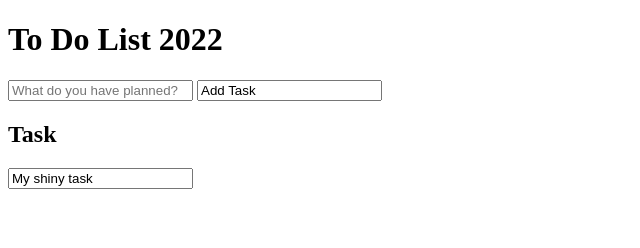
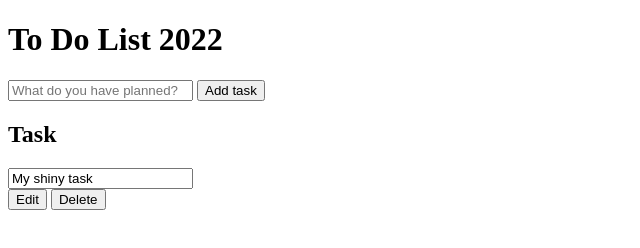
Before and after one commit to CodeAdrianTapia/toDo-App, a plain HTML site: page index.html in a window 1280 px wide. Shown: the whole page, without its empty margins (0-640 px from the left). Drawn offline with Linux system fonts and the light colour scheme.

Commit message:
Add files via upload

```diff
--- a/index.html
+++ b/index.html
@@ -10,15 +10,15 @@
 <body>
     <header>
         <h1>To Do List 2022</h1>
-        <form>
+        <form id="new-task-form">
         <input
             type="text"
             id="new-tast-input"
             placeholder="What do you have planned?"/>
         <input
-            type="sumbit"
-            id="new-task-sumbit"
-            value="Add Task" />
+            type="submit"
+            id="new-task-submit"
+            value="Add task" />
         </form>
     </header>
     <main>
@@ -34,9 +34,12 @@
                         readonly
                     />
                 </div>
+                <div class="actions">
+                    <button class="edit">Edit</button>
+                    <button class="delete">Delete</button>
             </div>
         </section>
     </main>
-
+    <script src="todo.js"></script>
 </body>
 </html>
--- a/main.css
+++ b/main.css
@@ -0,0 +1,9 @@
+:root {
+    --dark: #374151;
+    --darker: #1F2937;
+    --darkest: #111827;
+    --gray: #6B7280;
+    --light: #EEE;
+    --pink: #EC4899;
+    --purple: #8B5Cf6;
+}
--- a/todo.js
+++ b/todo.js
@@ -0,0 +1 @@
+alert("Hello");
```
